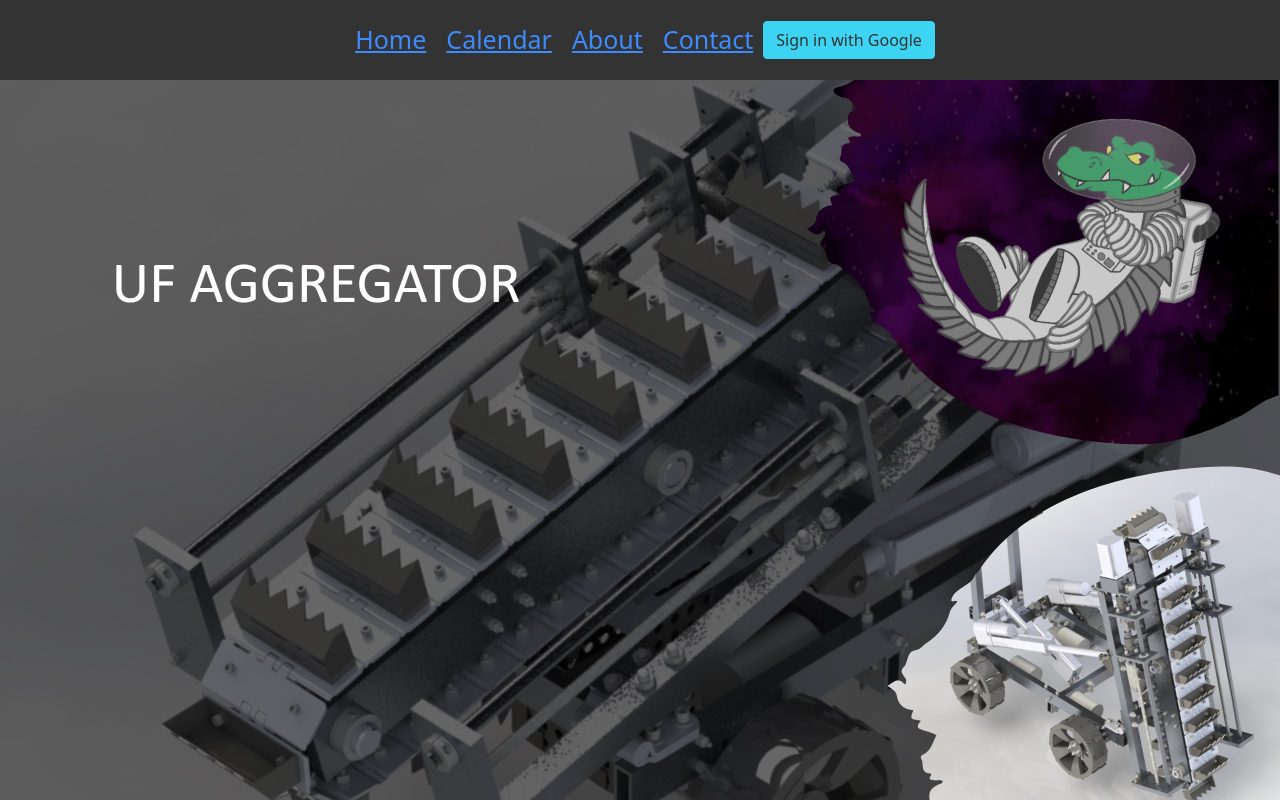
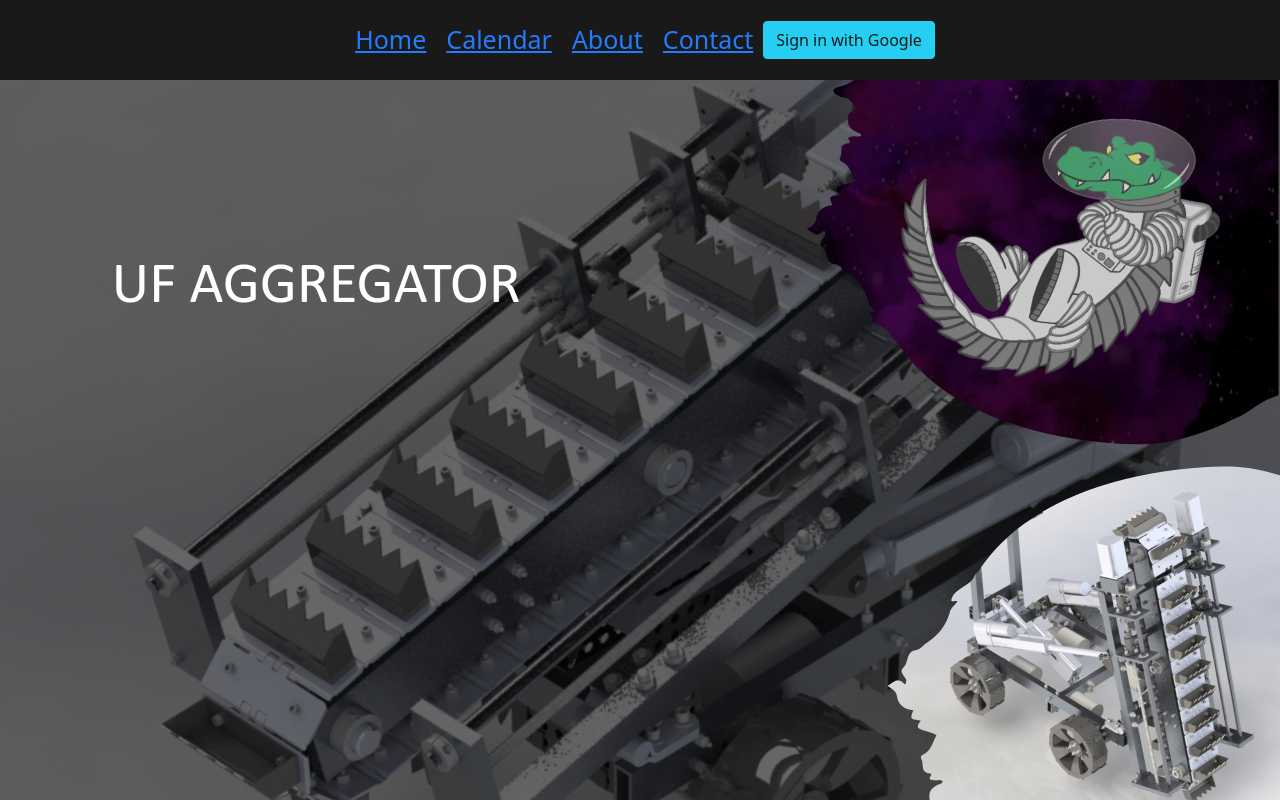
Before and after one commit to vicentecortes23/SWE_Project1, a React (Create React App) app in the folder NewApp/testapp1/: page / in a window 1280 px wide. Shown: the top 802 px of the page. Built offline with nearby package versions, Linux system fonts and the light colour scheme.

Commit message:
Color Fix

```diff
--- a/NewApp/testapp1/src/App.css
+++ b/NewApp/testapp1/src/App.css
@@ -14,7 +14,7 @@ nav {
   margin: 0;
   width: 100%;
   height: 80px;
-  opacity: 0.8;
+  opacity: 0.9;
   background-color: black;
   display: flex;
   justify-content: center;
--- a/NewApp/testapp1/src/pages/Home.css
+++ b/NewApp/testapp1/src/pages/Home.css
@@ -1,12 +1,7 @@
 
-/*body {
-    background-color: #cccccc;
-    background-image: url("file:///C:/Users/claus/Documents/GitHub/SWE_Project1/NewApp/testapp1/src/pages/images/Home_Background.jpg");
-    background-position: top;
-    background-repeat:initial;
-    background-size: cover;
-    position: relative;
-  }*/
+body {
+    background-color: #cccccca4;
+  }
 
 img.homebg {
     margin: 0;
```
